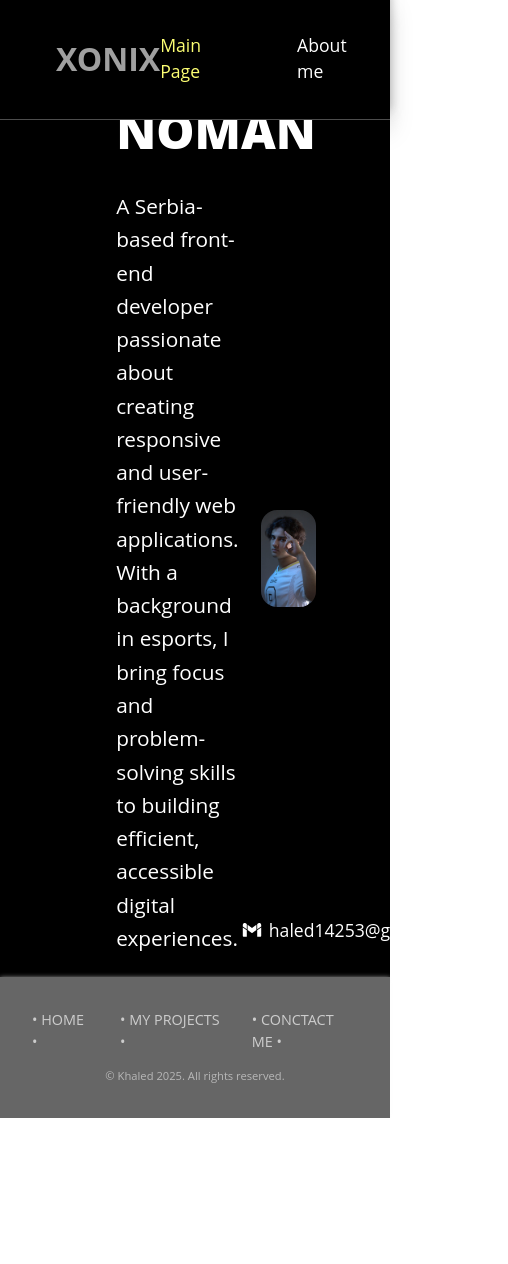
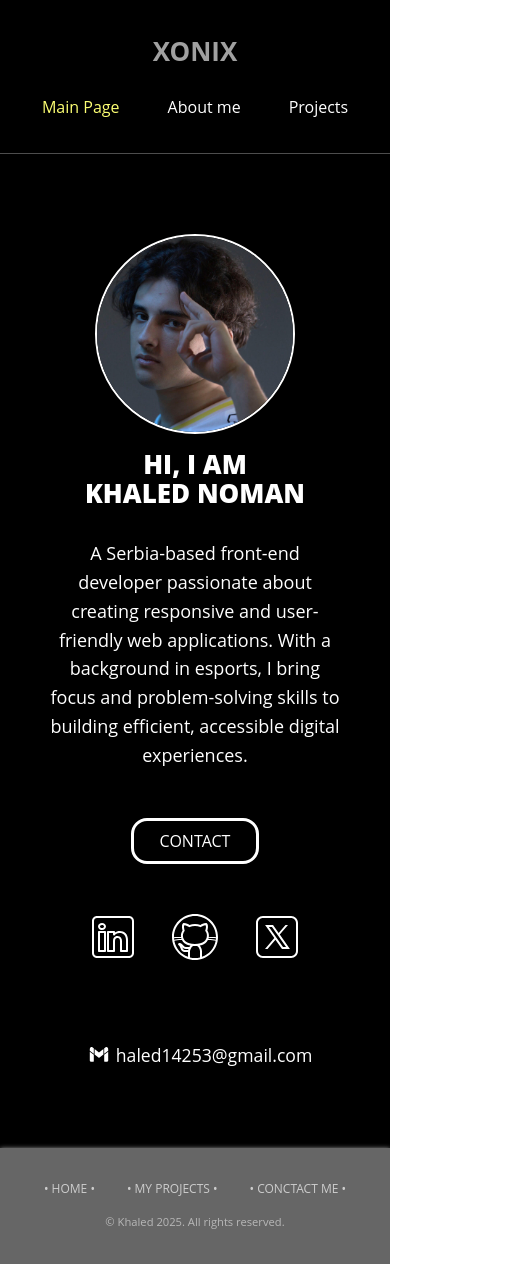
Before and after one commit to XoNixv1/portfolio, a React (Vite) app: page / in a window 390 px wide. Shown: the whole page, 508 px wide, since content can reach past the window. Before the commit the page ends 1118 px from the top, so only its background shows below. Built offline with nearby package versions, Linux system fonts and the light colour scheme.

Commit message:
meadia-queries added

```diff
--- a/src/components/footer/Footer.tsx
+++ b/src/components/footer/Footer.tsx
@@ -6,21 +6,18 @@ export default function Footer() {
   const { openForm } = useForm();
   return (
     <footer className="footer">
-      {/* <div className="footer__contacts">
-        <a href="https://www.linkedin.com/in/khaled-noman-19384733b/">
-          <img src="/assets/icons8-linkedin.svg" alt="Linkedin" />
-        </a>
-        <a href="https://github.com/XoNixv1">
-          <img src="/assets/icons8-github.svg" alt="GitHub" />
-        </a>
-        <a href="https://x.com/XoNixLOL">
-          <img src="/assets/icons8-twitter.svg" alt="Twitter" />
-        </a>
-      </div> */}
       <div className="footer__links">
-        <Link to="/">• HOME •</Link>
-        <Link to="/projects">• MY PROJECTS •</Link>
-        <a style={{ cursor: "pointer" }} onClick={() => openForm()}>
+        <Link className="footer__link" to="/">
+          • HOME •
+        </Link>
+        <Link className="footer__link" to="/projects">
+          • MY PROJECTS •
+        </Link>
+        <a
+          className="footer__link"
+          style={{ cursor: "pointer" }}
+          onClick={() => openForm()}
+        >
           • CONCTACT ME •
         </a>
       </div>
--- a/src/index.css
+++ b/src/index.css
@@ -19,16 +19,6 @@
 h1 {
   font-size: 3.2em;
   line-height: 1.1;
-}
-
-@media (prefers-color-scheme: light) {
-  :root {
-    color: #213547;
-    background-color: #ffffff;
-  }
-  button {
-    background-color: #f9f9f9;
-  }
 }
 
 .container {
--- a/src/main.tsx
+++ b/src/main.tsx
@@ -1,10 +1,6 @@
-import { StrictMode } from "react";
 import { createRoot } from "react-dom/client";
+import App from "./app/App";
 import "./index.css";
-import App from "./app/App";
+import "./media-queries.scss";
 
-createRoot(document.getElementById("root")!).render(
-  <StrictMode>
-    <App />
-  </StrictMode>
-);
+createRoot(document.getElementById("root")!).render(<App />);
--- /dev/null
+++ b/src/media-queries.scss
@@ -0,0 +1,171 @@
+@media (max-width: 1441px) {
+  .project-block {
+    margin-top: 7rem;
+  }
+  .project-block__container {
+    width: 100%;
+    margin-bottom: 2rem;
+  }
+  .project-block__descr {
+    max-width: 100%;
+    align-items: center;
+  }
+  .github-button {
+    font-size: 16px;
+  }
+  .carousel-container {
+    width: auto;
+  }
+  .main-image {
+    max-width: 33%;
+  }
+  .project-block__container {
+    padding: 30px;
+    min-width: 500px;
+    height: auto;
+  }
+}
+
+@media (max-width: 1025px) {
+  .project-block {
+    flex-direction: column;
+    &__container {
+      max-width: 100%;
+    }
+    &__descr {
+      text-align: center;
+      margin-top: 1rem;
+      font-size: 1rem;
+      width: 100%;
+      margin: 0;
+    }
+  }
+  .github-button {
+    font-size: 16px;
+  }
+  .txt {
+    font-size: 18px;
+    text-align: center;
+  }
+  .about-block {
+    display: flex;
+    flex-direction: column;
+    align-items: center;
+  }
+  .label {
+    align-self: center;
+    text-align: center;
+    font-size: 32px;
+  }
+  .main-block {
+    flex-direction: column;
+    height: auto;
+    width: 100%;
+  }
+  .descr-wrapper {
+    max-width: 100%;
+    align-items: center;
+  }
+  .descr {
+    font-size: 18px;
+  }
+  .main-image {
+    order: -1;
+    margin: 0;
+    margin-bottom: 1rem;
+    max-width: 100%;
+    width: 200px;
+    height: 200px;
+    object-fit: cover;
+    border-radius: 50%;
+    object-position: center -20px;
+    border: 2px solid white;
+  }
+  .gmail {
+    align-self: center;
+  }
+  .header-links {
+    margin-right: 2rem;
+    gap: 3rem;
+  }
+  .descr {
+    text-align: center;
+  }
+}
+
+@media (max-width: 769px) {
+  .container {
+    padding: 10rem 5rem 10rem 5rem;
+  }
+}
+
+@media (max-width: 426px) {
+  .wrapper {
+    flex-direction: column;
+  }
+  .header-links {
+    margin-right: 0;
+    font-size: 16px;
+    gap: 3rem;
+  }
+  .header-name {
+    margin: 0;
+    margin-bottom: 1.5rem;
+    font-size: 26px;
+  }
+  .container {
+    padding: 5rem 3rem 5rem 3rem;
+  }
+  .label {
+    font-size: 26px;
+  }
+  .txt {
+    font-size: 16px;
+  }
+  .project-block__container {
+    height: 50%;
+    margin-bottom: 2rem;
+    min-width: 300px;
+    min-height: 150px;
+  }
+  .footer__link {
+    font-size: 12px;
+  }
+}
+
+@media (max-width: 321px) {
+  .footer {
+    padding: 0.8rem;
+  }
+  .footer__link {
+    font-size: 11px;
+  }
+  .header-links {
+    margin-right: 0;
+    font-size: 14px;
+    gap: 2rem;
+  }
+  .header {
+    padding: 1rem;
+  }
+  .descr {
+    font-size: 16px;
+  }
+  .txt {
+    font-size: 16px;
+  }
+  .container {
+    padding: 1rem;
+  }
+  .project-block__descr {
+    max-width: 78%;
+  }
+  .buttons {
+    gap: 0.5rem;
+    max-width: 80%;
+  }
+  .project-block__container {
+    max-width: 80%;
+    padding: 10px;
+  }
+}
--- a/src/pages/mainPage/MainPage.tsx
+++ b/src/pages/mainPage/MainPage.tsx
@@ -44,7 +44,7 @@ export default function MainPage(): JSX.Element {
             alt="photo"
           />
         </div>
-        <div className="gmail link">
+        <div className="gmail">
           <img src="/assets/icons8-gmail.svg" alt="gmail" />
           <a href={gmailLink} target="_blank" rel="noopener noreferrer">
             {email}
--- a/src/pages/projectsPage/projectsPage.scss
+++ b/src/pages/projectsPage/projectsPage.scss
@@ -12,8 +12,8 @@
     border-radius: 0.5rem;
     background-color: rgb(34, 33, 33);
     width: 40%;
-    height: 25rem;
-    padding: 4rem;
+    height: auto;
+    padding: 2rem;
     opacity: 0.9;
     img {
       border: 1px solid rgba(255, 255, 255, 0.678);
```
